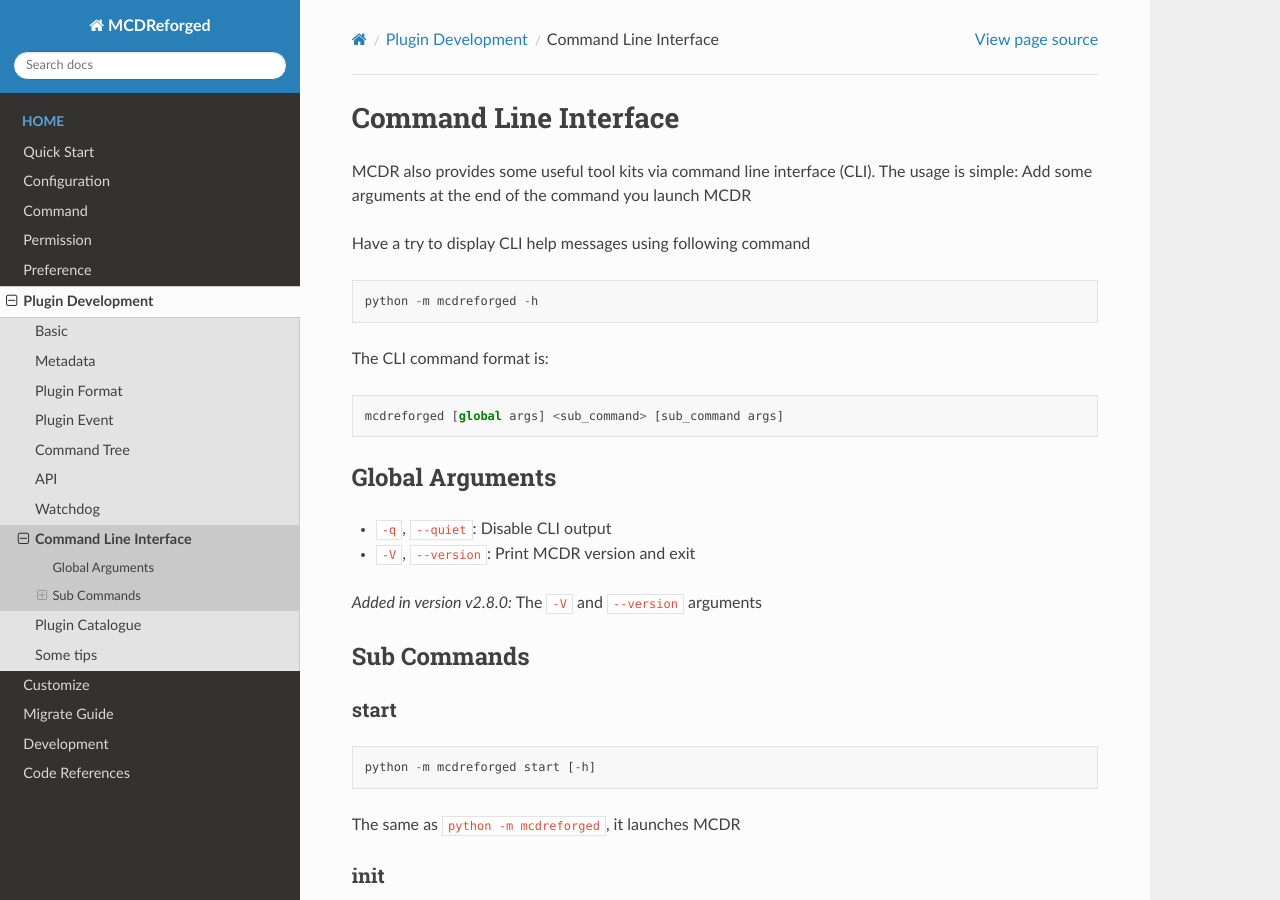
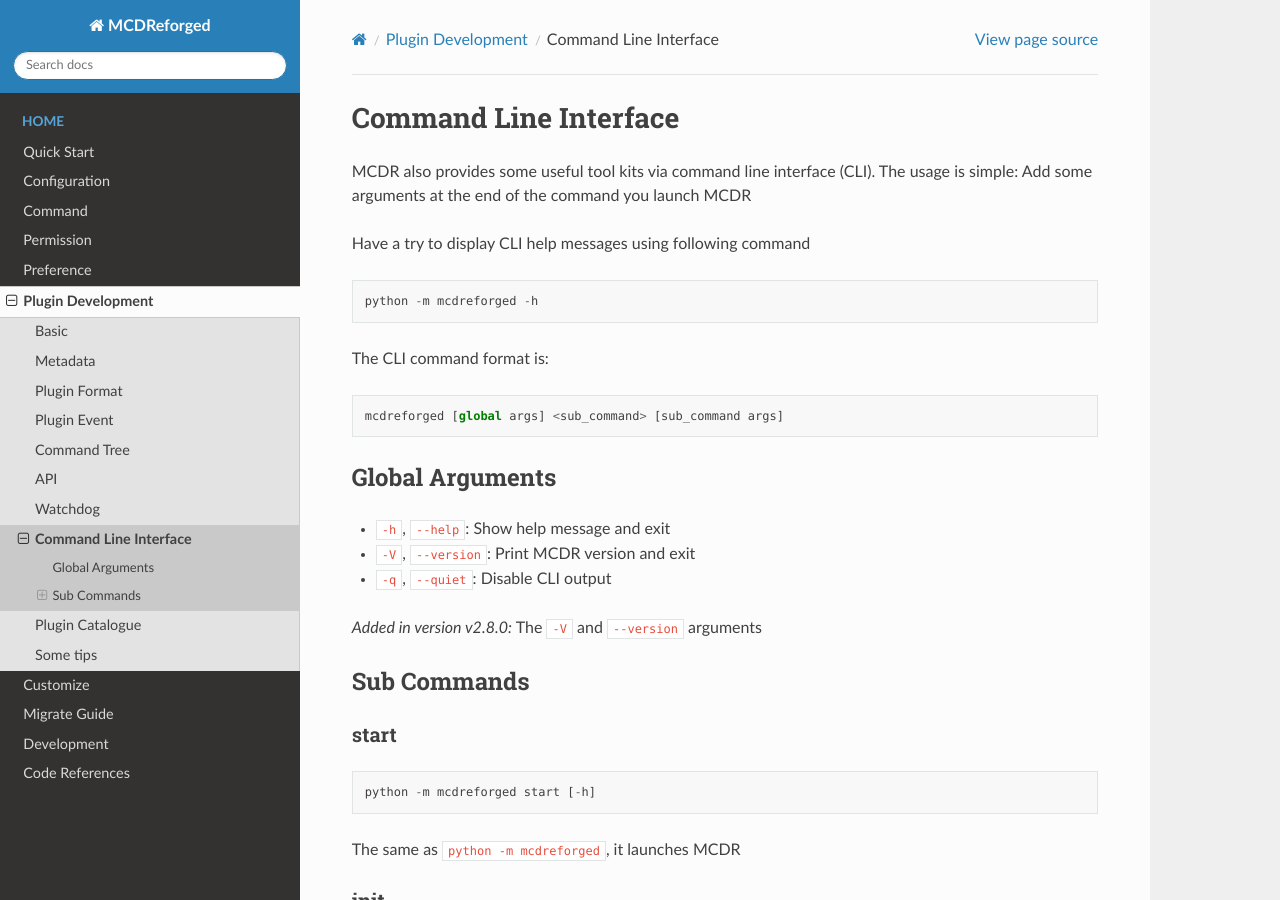
Before and after one commit to MCDReforged/MCDReforged, a Sphinx documentation site: the page built from docs/source/plugin_dev/cli.rst, in a window 1280 px wide and 900 px high. Built offline with Sphinx 7.4.7 and the Read the Docs theme 2.0.0, drawn with Linux system fonts in a browser that asks for light colours.

Commit message:
doc: add --help thing in CLI Global Arguments

```diff
--- a/docs/source/plugin_dev/cli.rst
+++ b/docs/source/plugin_dev/cli.rst
@@ -19,8 +19,9 @@ The CLI command format is:
 Global Arguments
 ----------------
 
+* ``-h``, ``--help``: Show help message and exit
+* ``-V``, ``--version``: Print MCDR version and exit
 * ``-q``, ``--quiet``: Disable CLI output
-* ``-V``, ``--version``: Print MCDR version and exit
 
 .. versionadded:: v2.8.0
     The ``-V`` and ``--version`` arguments
```
Also changed, not shown: 1 other file.
